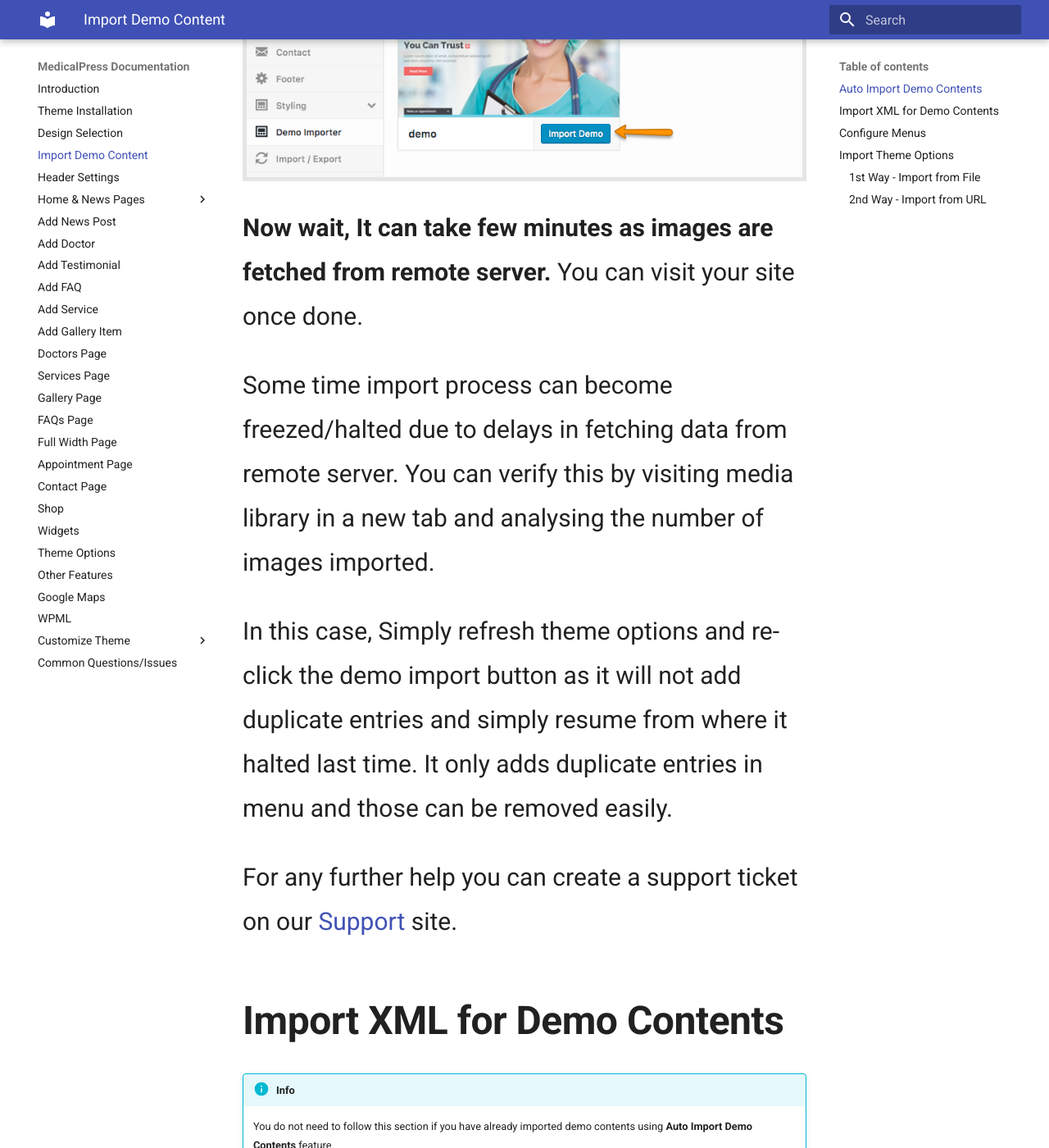
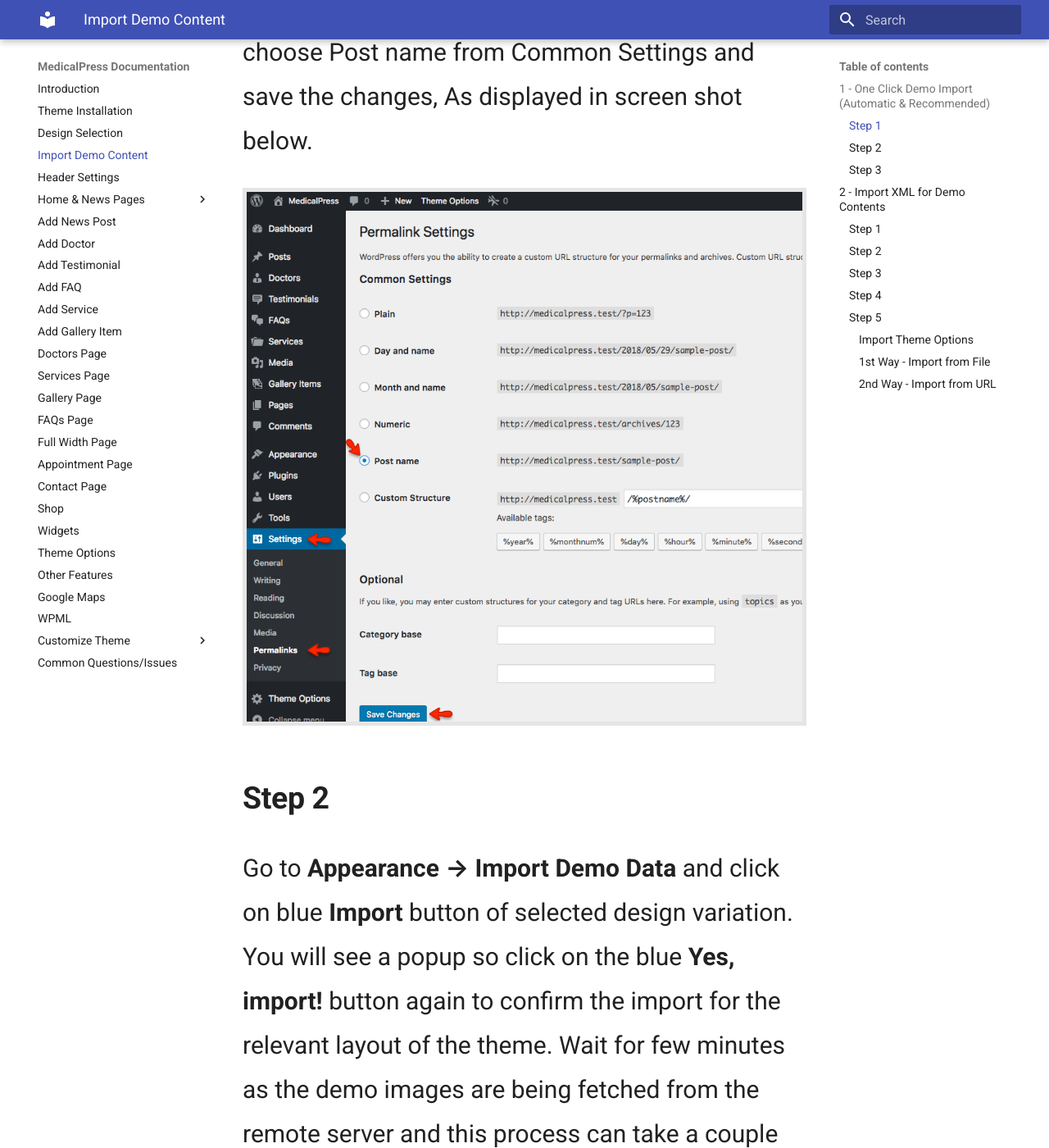
Before and after one commit to InspiryThemes/medicalpress-doc, an MkDocs documentation site: the page built from docs/import-content.md, in a window 1280 px wide and 1400 px high, scrolled down 975 px. Shown: the whole window at 82% size. Built offline with MkDocs 1.6.1 and Material for MkDocs 9.7.7, drawn with Linux system fonts in a browser that asks for light colours; old or Windows-style settings are respelled for this version of MkDocs; some of the changed text lies outside the part shown.

Commit message:
Updated documentation for one click demo import

````diff
--- a/docs/import-content.md
+++ b/docs/import-content.md
@@ -1,46 +1,55 @@
-## Auto Import Demo Contents
+You can follow one of these approaches.
 
-Demo Importer will help you setup your site like the theme demo, with only one click.
+- One Click Demo Import **( Automatic & Recommended )**
+- Import XML for Demo Contents
 
 !!! warning "Note"
     Just make sure all the required plugins are installed.
 
-Go to **Dashboard** &raquo; **Theme Options** &raquo; **Demo Importer** and press **Import Demo** button, As pointed in screen shot below.
+## 1 - One Click Demo Import (Automatic & Recommended)
 
-![Auto Import Demo](images/install/14.png)
+### **Step 1**
 
-**Now wait, It can take few minutes as images are fetched from remote server.** You can visit your site once done.
+Go to **Dashboard → Settings → Permalinks** and choose Post name from Common Settings and save the changes, As displayed in screen shot below.
 
-Some time import process can become freezed/halted due to delays in fetching data from remote server.
-You can verify this by visiting media library in a new tab and analysing the number of images imported.
+![Screenshot](images/install/permalinks.png)
 
-In this case, Simply refresh theme options and re-click the demo import button as it will not add duplicate entries
-and simply resume from where it halted last time. It only adds duplicate entries in menu and those can be removed easily.
+### **Step 2**
 
-For any further help you can create a support ticket on our [Support](https://support.inspirythemes.com/) site.
+Go to **Appearance → Import Demo Data** and click on blue **Import** button of selected design variation. You will see a popup so click on the blue **Yes, import!** button again to confirm the import for the relevant layout of the theme. Wait for few minutes as the demo images are being fetched from the remote server and this process can take a couple of minutes.
 
-## Import XML for Demo Contents
+![Screenshot](images/install/demo-import.png)
+
+### **Step 3**
+
+Once the import process is complete, You will receive a notice like the one displayed in the screenshot below.
+
+![Screenshot](images/install/all-done.png)
+
+Visit your site and you will find your site working like the theme demo. In case of any problem, Get in touch with our support team using our [support](https://support.inspirythemes.com/) site.
+
+## 2 - Import XML for Demo Contents
 
 !!! info "Info"
-    You do not need to follow this section if you have already imported demo contents using **Auto Import Demo Contents** feature.
+    You do not need to follow this section if you have already imported demo contents using **One Click Demo Import** feature.
 
-Importing demo contents and making your site one step closer to the theme demo requires following steps.
+### **Step 1**
 
-1. Importing XML file
-2. Configuring Menus
+Go to **Dashboard → Settings → Permalinks** and choose Post name from Common Settings and save the changes, As displayed in screen shot below.
 
-Look for **Import XML** folder in unzipped package downloaded from themeforest and use the XML within it.
-Go to the **Dashboard** &raquo; **Tools** &raquo; **Import ** and click **WordPress** as displayed in image below.
+![Screenshot](images/install/permalinks.png)
+
+### **Step 2**
+
+Go to the **Dashboard** &raquo; **Tools** &raquo; **Import** and click Install Now shown under WordPress as displayed in image below.
 
 ![](images/install/4.png)
 
-At 1st time you need to install WordPress importer plugin
+Once installed you need to activate the plugin and run the importer.
 
 ![](images/install/5.png)
 
-Once installed you need to activate the plugin and run the importer.
-
-![](images/install/6.png)
+### **Step 3**
 
 Select the XML file from **demo** directory under **Import XML** directory in unzipped package that you have downloaded from themeforest.
 
@@ -58,22 +67,23 @@
 
 ![](images/install/9.png)
 
-Next step is to configure menu.
+### **Step 4**
 
-## Configure Menus
 Navigate to **Dashboard** &raquo; **Appearance** &raquo; **Menus** and use the Already Imported Menu from XML and assign it to theme location "Main Menu" from **Menu Settings** section below menu. After that save the menu. As pointed in screenshot below.
 
 ![](images/install/10.png)
 
-## Import Theme Options
+### **Step 5**
 
-There are two ways to import demo theme options.
+#### Import Theme Options
 
-### 1st Way - Import from File
+ There are two ways to import demo theme options.
+
+#### 1st Way - Import from File
 
 1. Go to **Dashboard** &raquo; **Theme Options** &raquo; **Import/Export**
 2. Click '**Import from file**' button, It will display an import text box.
-3. Look for file named "**demo-theme-options-for-import.txt**" into **Import Theme Options** folder in unzipped package downloaded from themeforest
+3. Look for selected design variation Theme Options file into the **Import Theme Options** folder in unzipped package downloaded from themeforest
 4. Open the file in a text editor and copy all its contents.
 5. Paste all those contents into import text box as displayed below.
 6. Press '**Import**' button
@@ -81,7 +91,7 @@
 
 ![](images/install/12-1.png)
 
-### 2nd Way - Import from URL
+#### 2nd Way - Import from URL
 
 1. Go to **Dashboard** &raquo; **Theme Options** &raquo; **Import/Export**
 2. Click '**Import from URL**' button
@@ -89,8 +99,14 @@
 4. Press '**Import**' button
 5. Press '**Save Changes**' button once the theme options are imported.
 
+
+**Import URL for Default Design Variation**
 ```py
 http://medicalpress-min.inspirythemes.biz/wp-admin/admin-ajax.php?action=redux_download_options-redux_demo&secret=19a70075b0eb105a5530ed121e177ee9
 ```
+**Import URL for Reborn Design Variation**
+```py
+http://medicalpress-reborn.inspirydemos.com/wp-admin/admin-ajax.php?action=redux_download_options-redux_demo&secret=23a5ff8e9980cf7a9495b90327300895
+```
 
 ![](images/install/12.png)
````
Also changed, not shown: docs/images/google-maps/all-apis.png, docs/images/install/13.png, docs/images/install/14.png (deleted), docs/images/install/2-0.png, docs/images/install/2-1.png, docs/images/install/2-2.png, docs/images/install/4.png, docs/images/install/5.png, docs/images/install/6.png (deleted), docs/images/install/all-done.png (added), docs/images/install/demo-import.png (added), docs/images/install/permalinks.png (added), docs/images/slider/5.png.
